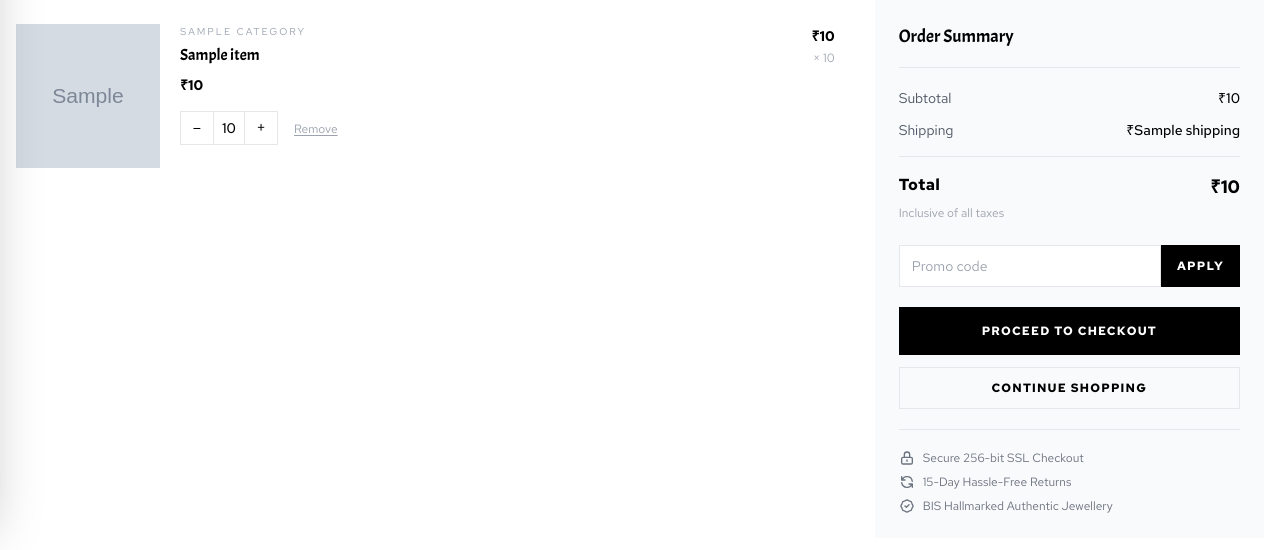
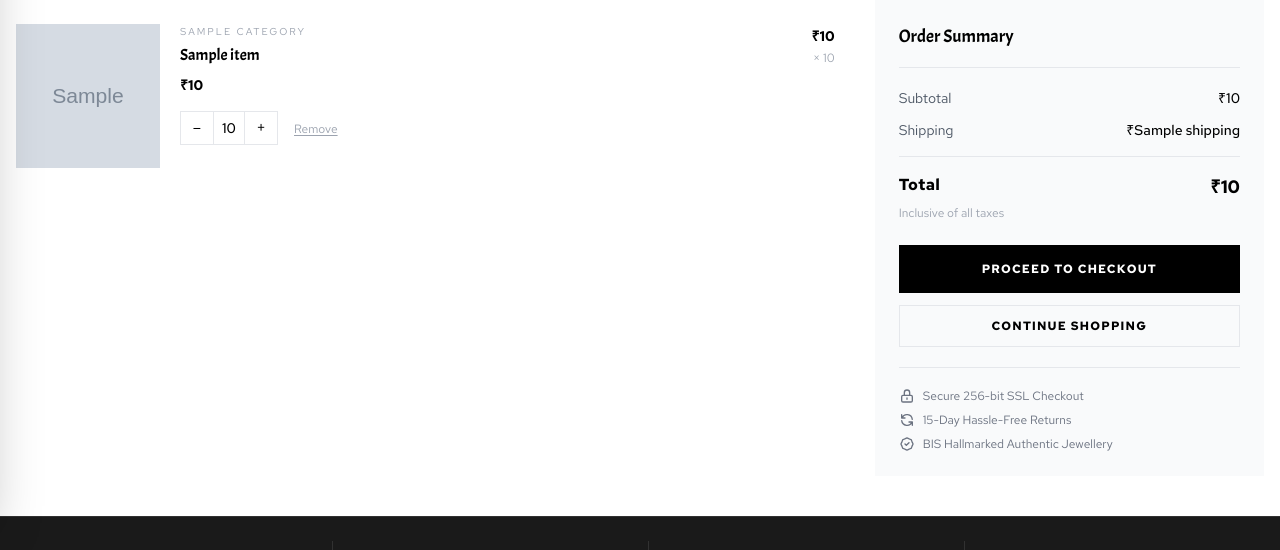
Before and after one commit to yogita-s-24/trinora, a Django app: template templates/cart.html in a window 1280 px wide. Shown: the part 282-832 px from the top of the page. Run offline with Django 5.2, Linux system fonts and the light colour scheme; the template is opened without the code that fills it: most values are stand-ins (such as "Sample title", 1, 10 or a date in 2020); grey boxes marked "Sample" are stand-in pictures; some libraries are stand-ins or nearby versions.

Commit message:
refactor: Remove promo code section from cart template

```diff
--- a/templates/cart.html
+++ b/templates/cart.html
@@ -113,14 +113,6 @@
                     <p class="text-xs text-gray-400 mt-1">Inclusive of all taxes</p>
                 </div>
 
-                <!-- Promo -->
-                <div class="mb-5">
-                    <div class="flex gap-0">
-                        <input type="text" placeholder="Promo code" class="flex-1 border border-gray-200 px-3 py-2.5 text-sm outline-none focus:ring-1 focus:ring-black">
-                        <button class="bg-black text-white px-4 py-2.5 text-xs font-bold tracking-widest uppercase hover:bg-gray-800 transition-colors">Apply</button>
-                    </div>
-                </div>
-
                 <a href="{% url 'checkout' %}" class="block w-full bg-black text-white text-center py-4 text-xs font-bold tracking-widest uppercase hover:bg-gray-800 transition-colors mb-3">
                     Proceed to Checkout
                 </a>
```
Also changed, not shown: db.sqlite3.
